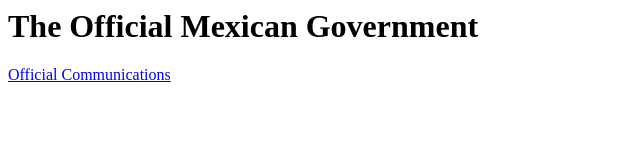
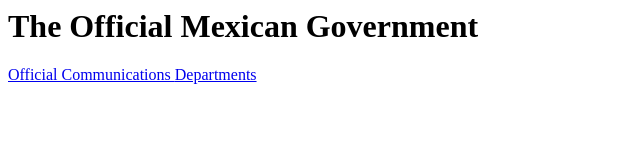
Before and after one commit to localhelp/gob.mx, a plain HTML site: page index.html in a window 1280 px wide. Shown: the whole page, without its empty margins (0-640 px from the left). Drawn offline with Linux system fonts and the light colour scheme.

Commit message:
Update index.html

```diff
--- a/index.html
+++ b/index.html
@@ -3,6 +3,6 @@
 <title>Government of Mexico - дmbercдz</title>
 </head>
 <body>
-<header> <h1>The Official Mexican Government</h1> <a href="https://discord.gg/nZtZzvtxxw"> Official Communications </a> </header>
+<header> <h1>The Official Mexican Government</h1> <a href="https://discord.gg/nZtZzvtxxw"> Official Communications </a> <a href= "agencies.html"> Departments </a> </header>
 </body>
 </html>
```
